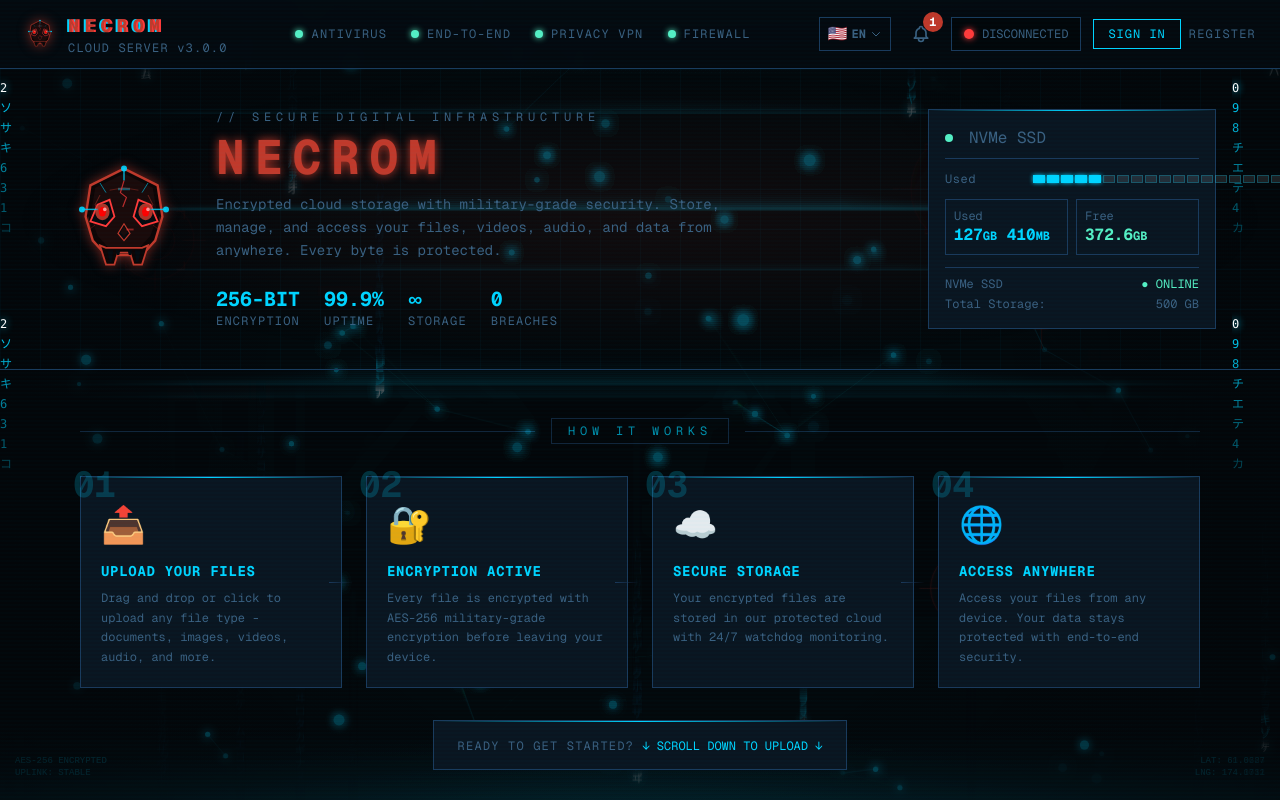
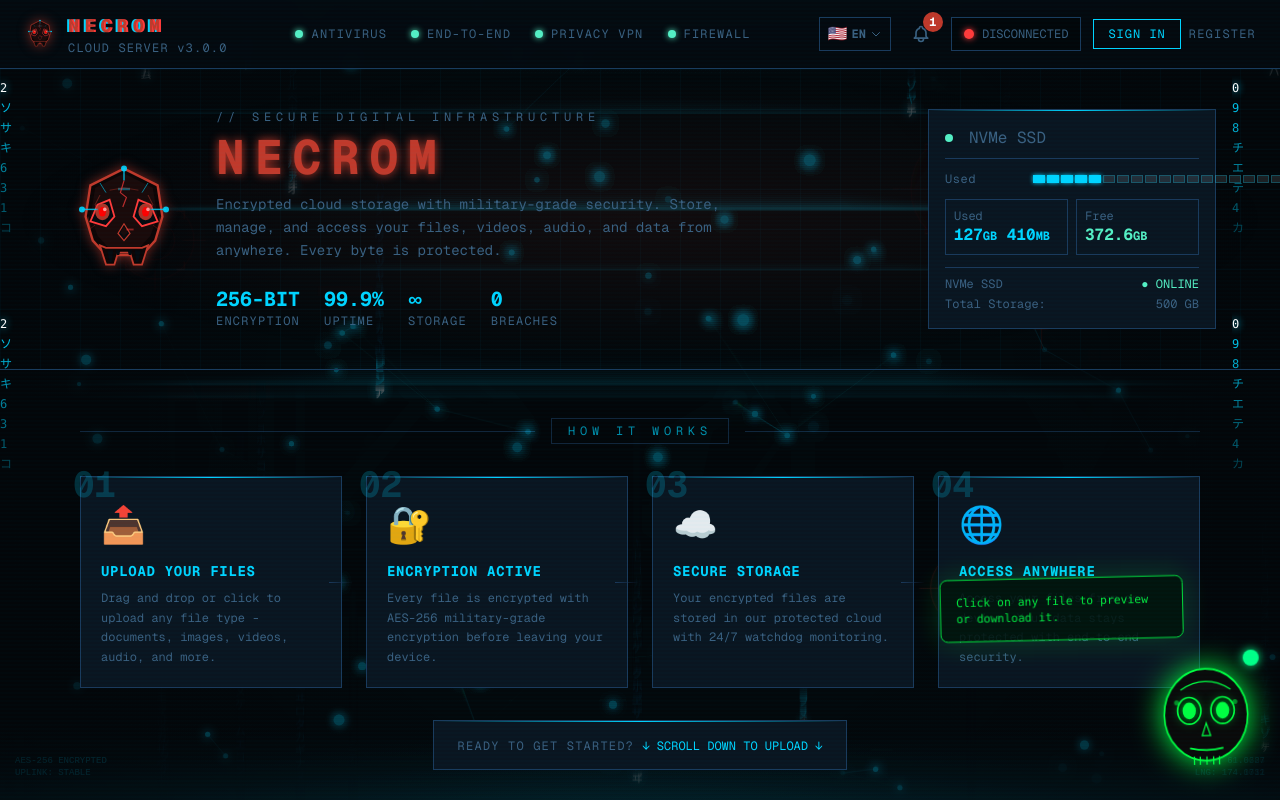
Before and after one commit to necrom729-code/Code-Somnia, a Next.js app: page / in a window 1280 px wide. Shown: the top 800 px of the page. Built offline with nearby package versions, Linux system fonts and the light colour scheme.

Commit message:
Add AI Guidance skull companion + web design animations

```diff
--- a/src/app/globals.css
+++ b/src/app/globals.css
@@ -256,3 +256,103 @@ video::-webkit-media-controls {
 video::-webkit-media-controls-enclosure {
   background: rgba(0, 0, 0, 0.7) !important;
 }
+
+/* Web Design Animations */
+@keyframes slide-up {
+  from { opacity: 0; transform: translateY(20px); }
+  to { opacity: 1; transform: translateY(0); }
+}
+
+@keyframes slide-down {
+  from { opacity: 0; transform: translateY(-20px); }
+  to { opacity: 1; transform: translateY(0); }
+}
+
+@keyframes slide-left {
+  from { opacity: 0; transform: translateX(20px); }
+  to { opacity: 1; transform: translateX(0); }
+}
+
+@keyframes slide-right {
+  from { opacity: 0; transform: translateX(-20px); }
+  to { opacity: 1; transform: translateX(0); }
+}
+
+@keyframes scale-in {
+  from { opacity: 0; transform: scale(0.8); }
+  to { opacity: 1; transform: scale(1); }
+}
+
+@keyframes fade-in {
+  from { opacity: 0; }
+  to { opacity: 1; }
+}
+
+@keyframes shake {
+  0%, 100% { transform: translateX(0); }
+  20%, 60% { transform: translateX(-5px); }
+  40%, 80% { transform: translateX(5px); }
+}
+
+@keyframes bounce {
+  0%, 100% { transform: translateY(0); }
+  50% { transform: translateY(-10px); }
+}
+
+@keyframes rotate-in {
+  from { opacity: 0; transform: rotate(-10deg) scale(0.9); }
+  to { opacity: 1; transform: rotate(0) scale(1); }
+}
+
+@keyframes ripple {
+  0% { transform: scale(0); opacity: 1; }
+  100% { transform: scale(4); opacity: 0; }
+}
+
+.animate-slide-up { animation: slide-up 0.4s ease-out forwards; }
+.animate-slide-down { animation: slide-down 0.4s ease-out forwards; }
+.animate-slide-left { animation: slide-left 0.4s ease-out forwards; }
+.animate-slide-right { animation: slide-right 0.4s ease-out forwards; }
+.animate-scale-in { animation: scale-in 0.3s ease-out forwards; }
+.animate-fade-in { animation: fade-in 0.3s ease-out forwards; }
+.animate-shake { animation: shake 0.5s ease-in-out; }
+.animate-bounce { animation: bounce 0.6s ease-in-out infinite; }
+.animate-rotate-in { animation: rotate-in 0.4s ease-out forwards; }
+
+/* Hover transitions */
+.transition-all { transition: all 0.2s ease; }
+.transition-colors { transition: color 0.2s, background-color 0.2s, border-color 0.2s; }
+.transition-transform { transition: transform 0.2s ease; }
+.transition-opacity { transition: opacity 0.2s ease; }
+.transition-shadow { transition: box-shadow 0.2s ease; }
+
+/* Staggered animations */
+.stagger-1 { animation-delay: 0.05s; }
+.stagger-2 { animation-delay: 0.1s; }
+.stagger-3 { animation-delay: 0.15s; }
+.stagger-4 { animation-delay: 0.2s; }
+.stagger-5 { animation-delay: 0.25s; }
+
+/* Glow pulse */
+@keyframes glow-pulse {
+  0%, 100% { box-shadow: 0 0 5px currentColor; }
+  50% { box-shadow: 0 0 20px currentColor, 0 0 30px currentColor; }
+}
+
+.animate-glow-pulse { animation: glow-pulse 2s ease-in-out infinite; }
+
+/* Scanner line */
+@keyframes scanner {
+  0% { top: 0; }
+  100% { top: 100%; }
+}
+
+.scanner-line::after {
+  content: "";
+  position: absolute;
+  left: 0;
+  width: 100%;
+  height: 2px;
+  background: linear-gradient(90deg, transparent, var(--necrom-accent), transparent);
+  animation: scanner 2s linear infinite;
+}
--- a/src/app/layout.tsx
+++ b/src/app/layout.tsx
@@ -7,6 +7,7 @@ import { NotificationsProvider } from "@/lib/notifications";
 import { SecurityProvider } from "@/lib/security";
 import ThemeApplier from "@/components/ThemeApplier";
 import AnimatedBackground from "@/components/AnimatedBackground";
+import AIGuidance from "@/components/AIGuidance";
 
 const geistSans = Geist({
   variable: "--font-geist-sans",
@@ -39,6 +40,7 @@ export default function RootLayout({
               <SecurityProvider>
                 <ThemeApplier />
                 <AnimatedBackground opacity={0.35} />
+                <AIGuidance />
                 {children}
               </SecurityProvider>
             </NotificationsProvider>
--- /dev/null
+++ b/src/components/AIGuidance.tsx
@@ -0,0 +1,146 @@
+"use client";
+
+import { useState, useEffect, useRef } from "react";
+
+interface AIGuidanceProps {
+  tips?: string[];
+}
+
+const defaultTips = [
+  "Click on any file to preview or download it.",
+  "Use the search bar to find files quickly.",
+  "Toggle between grid and list view for files.",
+  "Drag and drop files to upload them instantly.",
+  "Create folders to organize your files better.",
+  "Check your storage usage in the dashboard.",
+  "Enable security features to protect your data.",
+  "Use the settings to customize your profile.",
+  "Switch languages from the navigation menu.",
+  "Create backups to keep your data safe.",
+];
+
+export default function AIGuidance({ tips = defaultTips }: AIGuidanceProps) {
+  const [isVisible, setIsVisible] = useState(true);
+  const [currentTip, setCurrentTip] = useState(0);
+  const [isSpeaking, setIsSpeaking] = useState(false);
+  const [eyeGlow, setEyeGlow] = useState<"idle" | "happy" | "thinking" | "alert">("idle");
+  const [mouthState, setMouthState] = useState<"neutral" | "smile" | "open">("neutral");
+  const [floatingY, setFloatingY] = useState(0);
+  const [isHovered, setIsHovered] = useState(false);
+  const [showTooltip, setShowTooltip] = useState(false);
+  const [wobbleAngle, setWobbleAngle] = useState(0);
+  const skullRef = useRef<HTMLDivElement>(null);
+
+  useEffect(() => {
+    const interval = setInterval(() => {
+      setFloatingY(Math.sin(Date.now() / 500) * 3);
+    }, 50);
+    return () => clearInterval(interval);
+  }, []);
+
+  useEffect(() => {
+    const interval = setInterval(() => {
+      if (!isHovered) {
+        setWobbleAngle(Math.sin(Date.now() / 500) * 3);
+      }
+    }, 50);
+    return () => clearInterval(interval);
+  }, [isHovered]);
+
+  useEffect(() => {
+    const tipInterval = setInterval(() => {
+      setIsSpeaking(true);
+      setEyeGlow("thinking");
+      setMouthState("smile");
+      setTimeout(() => {
+        setCurrentTip((prev) => (prev + 1) % tips.length);
+        setIsSpeaking(false);
+        setEyeGlow("idle");
+        setMouthState("neutral");
+      }, 3000);
+    }, 8000);
+    return () => clearInterval(tipInterval);
+  }, [tips]);
+
+  const handleHover = () => {
+    setIsHovered(true);
+    setEyeGlow("happy");
+    setMouthState("smile");
+    setShowTooltip(true);
+  };
+
+  const handleLeave = () => {
+    setIsHovered(false);
+    setEyeGlow("idle");
+    setMouthState("neutral");
+    setShowTooltip(false);
+  };
+
+  const eyeColor = eyeGlow === "idle" ? "#00ff41" : eyeGlow === "happy" ? "#00ff88" : eyeGlow === "thinking" ? "#ffff00" : "#ff0040";
+  const glowIntensity = isSpeaking ? 20 : eyeGlow === "happy" ? 25 : 15;
+
+  if (!isVisible) {
+    return (
+      <button
+        onClick={() => setIsVisible(true)}
+        className="fixed bottom-6 right-6 z-50 p-3 rounded-full border transition-all duration-300 hover:scale-110"
+        style={{ background: "rgba(0, 20, 0, 0.9)", borderColor: "#00ff41", boxShadow: "0 0 20px rgba(0, 255, 65, 0.3)" }}
+      >
+        <svg viewBox="0 0 100 100" className="w-8 h-8" fill="none">
+          <circle cx="50" cy="50" r="40" fill="#0a0a0a" stroke="#00ff41" strokeWidth="2"/>
+          <circle cx="35" cy="45" r="8" fill="#00ff41" style={{ filter: `drop-shadow(0 0 5px #00ff41)` }}/>
+          <circle cx="65" cy="45" r="8" fill="#00ff41" style={{ filter: `drop-shadow(0 0 5px #00ff41)` }}/>
+          <path d="M 30 70 Q 50 85 70 70" stroke="#00ff41" strokeWidth="3" fill="none"/>
+        </svg>
+      </button>
+    );
+  }
+
+  return (
+    <div
+      ref={skullRef}
+      className="fixed bottom-6 right-6 z-50 cursor-pointer"
+      style={{
+        transform: `translateY(${floatingY}px) rotate(${wobbleAngle}deg)`,
+        transition: "transform 0.1s ease",
+      }}
+      onMouseEnter={handleHover}
+      onMouseLeave={handleLeave}
+    >
+      <div className="absolute bottom-full right-16 mb-4 w-64 p-4 rounded-lg border transition-all duration-300" style={{
+        background: "rgba(0, 20, 10, 0.95)",
+        borderColor: "#00ff41",
+        opacity: showTooltip ? 1 : 0.9,
+        transform: showTooltip ? "scale(1)" : "scale(0.95)",
+        boxShadow: "0 0 30px rgba(0, 255, 65, 0.2)",
+      }}>
+        <div className="text-xs font-mono" style={{ color: "#00ff41" }}>
+          {isSpeaking && <span className="animate-pulse mr-1">▊</span>}
+          {tips[currentTip]}
+        </div>
+      </div>
+
+      <svg viewBox="0 0 120 140" width="100" height="120" style={{ filter: `drop-shadow(0 0 ${glowIntensity}px ${eyeColor})`, transition: "filter 0.3s ease" }}>
+        <ellipse cx="60" cy="70" rx="50" ry="55" fill="#0a0a0a" stroke="#00ff41" strokeWidth="2"/>
+        <path d="M 30 40 Q 60 20 90 40" fill="#0f0f0f" stroke="#00ff41" strokeWidth="1.5"/>
+        <ellipse cx="40" cy="65" rx="14" ry="16" fill="#000" stroke="#00ff41" strokeWidth="2"/>
+        <ellipse cx="80" cy="65" rx="14" ry="16" fill="#000" stroke="#00ff41" strokeWidth="2"/>
+        <ellipse cx="40" cy="65" rx="8" ry="10" fill={eyeColor} style={{ filter: `drop-shadow(0 0 ${isSpeaking ? 15 : 8}px ${eyeColor})` }}/>
+        <ellipse cx="80" cy="65" rx="8" ry="10" fill={eyeColor} style={{ filter: `drop-shadow(0 0 ${isSpeaking ? 15 : 8}px ${eyeColor})` }}/>
+        <path d="M 60 80 L 55 95 L 65 95 Z" fill="#0a0a0a" stroke="#00ff41" strokeWidth="1.5"/>
+        {mouthState === "neutral" && <path d="M 40 110 Q 60 115 80 110" stroke="#00ff41" strokeWidth="2" fill="none"/>}
+        {mouthState === "smile" && <path d="M 35 108 Q 60 125 85 108" stroke="#00ff41" strokeWidth="2" fill="none" style={{ filter: `drop-shadow(0 0 3px #00ff41)` }}/>}
+        {mouthState === "open" && <ellipse cx="60" cy="112" rx="12" ry="8" fill="#000" stroke="#00ff41" strokeWidth="1.5"/>}
+        <line x1="45" y1="120" x2="45" y2="130" stroke="#00ff41" strokeWidth="1.5"/>
+        <line x1="52" y1="120" x2="52" y2="130" stroke="#00ff41" strokeWidth="1.5"/>
+        <line x1="60" y1="120" x2="60" y2="130" stroke="#00ff41" strokeWidth="1.5"/>
+        <line x1="68" y1="120" x2="68" y2="130" stroke="#00ff41" strokeWidth="1.5"/>
+        <line x1="75" y1="120" x2="75" y2="130" stroke="#00ff41" strokeWidth="1.5"/>
+        <circle cx="25" cy="55" r="3" fill="#00ff41" opacity="0.5"/>
+        <circle cx="95" cy="55" r="3" fill="#00ff41" opacity="0.5"/>
+      </svg>
+
+      <div className="absolute -top-1 -right-1 w-4 h-4 rounded-full animate-pulse" style={{ background: isSpeaking ? "#00ff41" : "#00ff88", boxShadow: `0 0 10px ${isSpeaking ? "#00ff41" : "#00ff88"}` }}/>
+    </div>
+  );
+}
```
